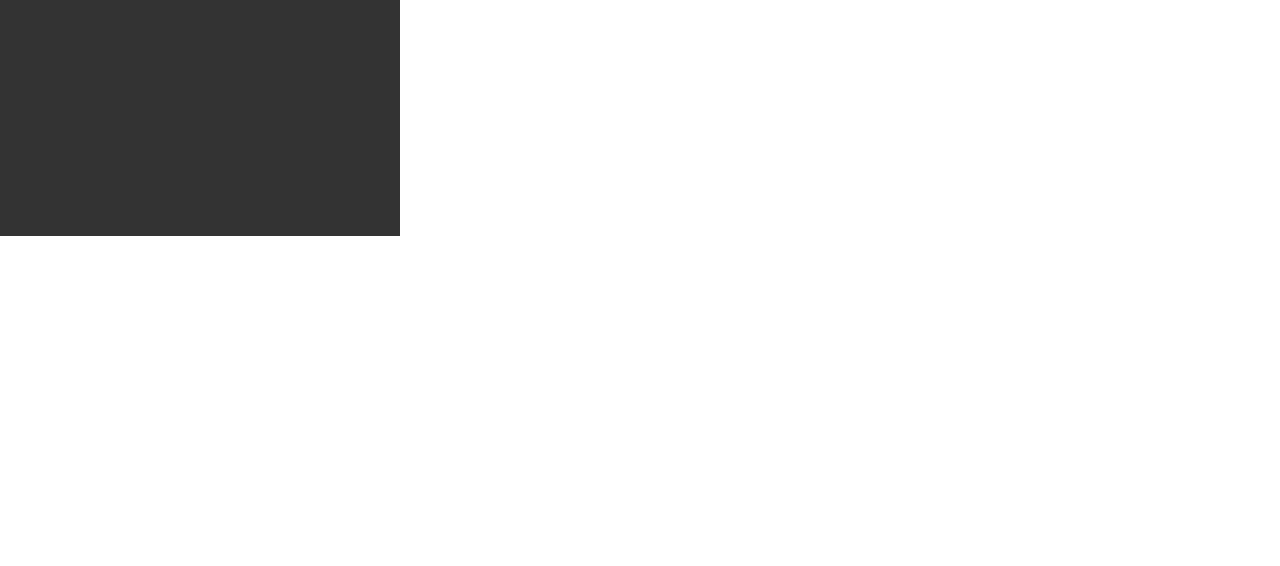
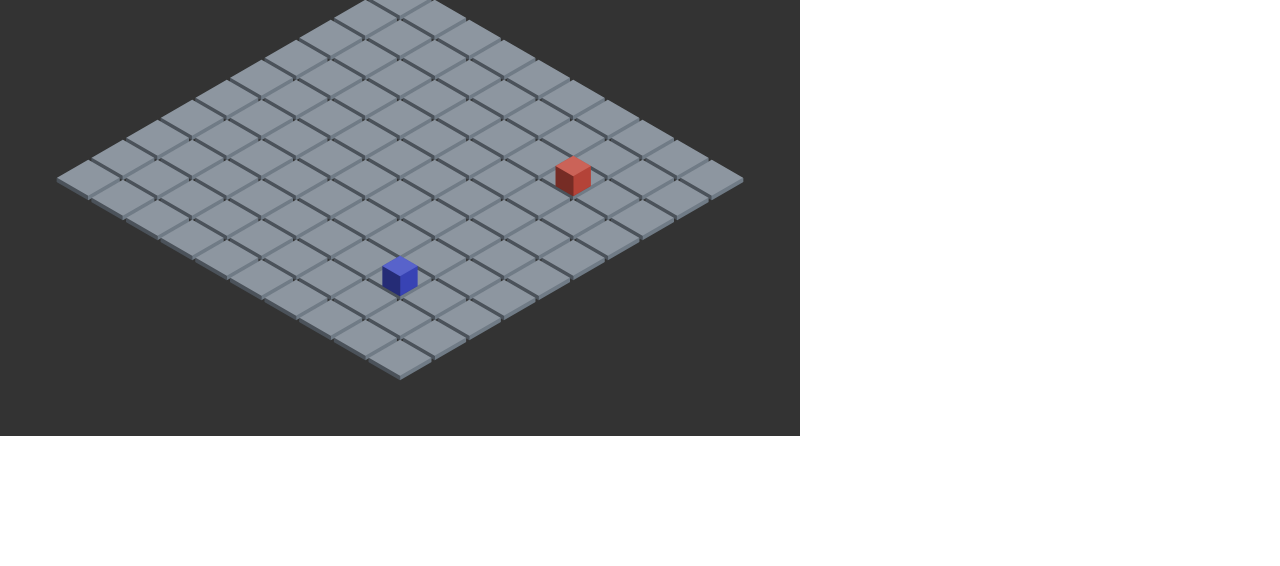
Before and after one commit to kevlarut/RoboTrucker, a plain HTML site: page index.html in a window 1280 px wide. Shown: the part 234-800 px from the top of the page. Drawn offline with nearby package versions, Linux system fonts and the light colour scheme.

Commit message:
Changed graphics to isometric.

```diff
--- a/css/main.css
+++ b/css/main.css
@@ -1,4 +1,6 @@
 .gameCanvas {
 	background: #333;
 	color: #fff;
+	height: 600px;
+	width: 800px;
 }
--- a/index.html
+++ b/index.html
@@ -10,6 +10,7 @@
 	<script src="https://maxcdn.bootstrapcdn.com/bootstrap/3.3.1/js/bootstrap.min.js"></script>
 	<script src="https://ajax.googleapis.com/ajax/libs/angularjs/1.3.5/angular.min.js"></script>
 
+	<script src="js/isomer.min.js"></script>
 	<script src="js/gameApp.js"></script>
 	<script src="js/cardController.js"></script>
 	<script src="js/gameController.js"></script>
@@ -31,7 +32,7 @@
 
 		<div ng-controller="gameController" class="gameControllerContainer col-md-8">
 			<h1>Game board</h1>
-			<canvas width="400" height="400" id="gameCanvas" class="gameCanvas"></canvas>
+			<canvas width="1600" height="1200" id="gameCanvas" class="gameCanvas"></canvas>
 		</div>
 
 		<div ng-controller="cardController" class="col-md-2">
--- a/js/gameController.js
+++ b/js/gameController.js
@@ -7,41 +7,188 @@ gameApp.controller('gameController', ['$scope', '$timeout', 'mapService', 'mapDa
 
 	$scope.renderCanvas = function() {
 
-		var TILE_WIDTH = 40;
-		var TILE_HEIGHT = 40;
+		var SCALE = 80;
 
-		$scope.clearCanvas();
+		var canvas = document.getElementById("gameCanvas");
+		var context = document.getElementById("gameCanvas").getContext('2d');
+		var iso = new Isomer(canvas, { scale: SCALE });
+		context.clearRect(0, 0, canvas.width, canvas.height);
 
+		var objectsToDraw = [];
+
+		// Draw the floor
+		for (var y = 0; y < 10; y++) {
+			for (var x = 0; x < 10; x++) {
+				var point = Isomer.Point(y,x,-0.1);
+				var shape = Isomer.Shape.Prism(point, 0.9, 0.9, 0.1);
+				var color = new Isomer.Color(100, 110, 120);
+				var object = {
+					point: point,
+					shape: shape,
+					color: color
+				};
+				objectsToDraw.push(object);
+			}
+		}
+
+		// Draw the robots
 		for (var i = 0; i < gameData.robots.length; i++) {
 			var robot = gameData.robots[i];
-			$scope.drawRobot(robot);
+
+			var point = Isomer.Point(robot.position.x, robot.position.y, robot.position.z);
+			// var shape = Isomer.Shape.Prism(point);
+			// var color = new Isomer.Color(robot.color.r, robot.color.g, robot.color.b);
+			// var object = {
+				// point: point,
+				// shape: shape,
+				// color: color
+			// };
+			// objectsToDraw.push(object);
+
+			var object = $scope.getRobotObjectToDraw(robot, point, SCALE);
+			objectsToDraw.push(object);
 		}
 
+		// Draw the flags
 		for (var i = 0; i < gameData.flags.length; i++) {
 			var flag = gameData.flags[i];
-			$scope.drawImage(flag.image, flag.position.x * TILE_WIDTH, flag.position.y * TILE_HEIGHT);
+
+			var point = Isomer.Point(flag.position.x, flag.position.y, flag.position.z);
+			var shape = Isomer.Shape.Prism(point, 0.5, 0.5, 0.5);
+			var color = new Isomer.Color(flag.color.r, flag.color.g, flag.color.b);
+			var object = {
+				point: point,
+				shape: shape,
+				color: color
+			};
+			objectsToDraw.push(object);
 		}
 
+		var sortedObjectsToDraw = objectsToDraw.sort(function (a, b) {
+			var valueA = a.point.x + a.point.y - a.point.z;
+			var valueB = b.point.x + b.point.y - b.point.z;
+
+			if (valueA > valueB) {
+				return -1;
+			}
+			else if (valueA < valueB) {
+				return 1;
+			}
+			else {
+				return 0;
+			}
+		});
+
+		for (var i = 0; i < sortedObjectsToDraw.length; i++) {
+			var object = sortedObjectsToDraw[i];
+			if (typeof object.image !== 'undefined') {
+				var xy = $scope.getXYForLiteralImage(object.point, SCALE, canvas);
+				var x = xy.x;
+				var y = xy.y;
+				var image = new Image();
+				image.src = object.image.src;
+				context.drawImage(
+					image,
+					object.image.sourceX,
+					object.image.sourceY,
+					object.image.width,
+					object.image.height,
+					x,
+					y,
+					object.image.width,
+					object.image.height);
+			}
+			else {
+				iso.add(object.shape, object.color);
+			}
+		}
 	}
 
-	$scope.drawRobot = function(robot) {
+	$scope.getXYForLiteralImage = function(point, SCALE, canvas) {
 
-		var TILE_WIDTH = 40;
-		var TILE_HEIGHT = 40;
+		var isomerAngle = Math.PI / 6;
+		var isomerScale = SCALE;
+		var isomerOriginX = canvas.width / 2;
+		var isomerOriginY = canvas.height * 0.9
+
+		var transformation = [
+			[
+			  isomerScale * Math.cos(isomerAngle),
+			  isomerScale * Math.sin(isomerAngle)
+			],
+			[
+			  isomerScale * Math.cos(Math.PI - isomerAngle),
+			  isomerScale * Math.sin(Math.PI - isomerAngle)
+			]
+		];
+
+		var xMap = {
+			x: point.x * transformation[0][0],
+			y: point.x * transformation[0][1]
+		};
+
+		var yMap = {
+			x: point.y * transformation[1][0],
+			y: point.y * transformation[1][1]
+		};
+
+		var x = isomerOriginX + xMap.x + yMap.x;
+		var y = isomerOriginY - xMap.y - yMap.y - (point.z * isomerScale);
+
+		x -= isomerScale / 2;
+		y -= isomerScale * 1.1;
+
+		return {
+			x: x,
+			y: y
+		};
+	}
+
+	$scope.getRobotObjectToDraw = function(robot, point, scale) {
+
+		var sourceX = 0;
+		var sourceY = 0;
 
 		var rotation = 0;
 		switch (robot.facing) {
+			case 'UP':
+				sourceX = 3 * scale;
+				break;
 			case 'RIGHT':
-				rotation = 90;
+				sourceX = 0 * scale;
 				break;
 			case 'DOWN':
-				rotation = 180;
+				sourceX = 1 * scale;
 				break;
 			case 'LEFT':
-				rotation = 270;
+				sourceX = 2 * scale;
 				break;
 		}
-		$scope.drawRotatedImage(robot.image, robot.position.x * TILE_WIDTH, robot.position.y * TILE_HEIGHT, rotation);
+
+		var playerIndex = 0;
+		for (var i = 0; i < gameData.players.length; i++) {
+			var player = gameData.players[i];
+			if (player.id === robot.player) {
+				playerIndex = i;
+				break;
+			}
+		}
+		sourceY = playerIndex * scale;
+
+		var object = {
+			point: point,
+			image: {
+				src: 'img/trucks.png',
+				sourceX: sourceX,
+				sourceY: sourceY,
+				width: scale,
+				height: scale,
+				width: scale,
+				height: scale
+			}
+		};
+
+		return object;
 	}
 
 	$scope.drawImage = function(src, x, y) {
@@ -97,8 +244,18 @@ gameApp.controller('gameController', ['$scope', '$timeout', 'mapService', 'mapDa
 	}
 
 	$scope.init = function() {
-		playerService.addPlayer('Joe the Human', 'human', '#ff0000', 'img/truck-red.gif', 'img/flag-red.gif');
-		playerService.addPlayer('A.I.', 'computer', '#0000ff', 'img/truck-blue.gif', 'img/flag-blue.gif');
+		var blue = {
+			r: 50,
+			g: 60,
+			b: 160
+		};
+		var red = {
+			r: 160,
+			g: 60,
+			b: 50
+		};
+		playerService.addPlayer('Joe the Human', 'human', red, 'img/truck-red.gif', 'img/flag-red.gif');
+		playerService.addPlayer('A.I.', 'computer', blue, 'img/truck-blue.gif', 'img/flag-blue.gif');
 		playerService.setCurrentPlayerByIndex(0);
 		$scope.update();
 	}
--- a/js/mapService.js
+++ b/js/mapService.js
@@ -7,6 +7,7 @@ gameApp.service('mapService', function(mathService, gameData, mapData) {
 		do {
 			position.x = mathService.random(0,mapData.width - 1);
 			position.y = mathService.random(0, mapData.height - 1);
+			position.z = 0;
 		} while (!this.isTileEmptyAndWithinBounds(position));
 
 		return position;
```
Also changed, not shown: img/trucks.png (added), js/isomer.min.js (added), 2 other files.
